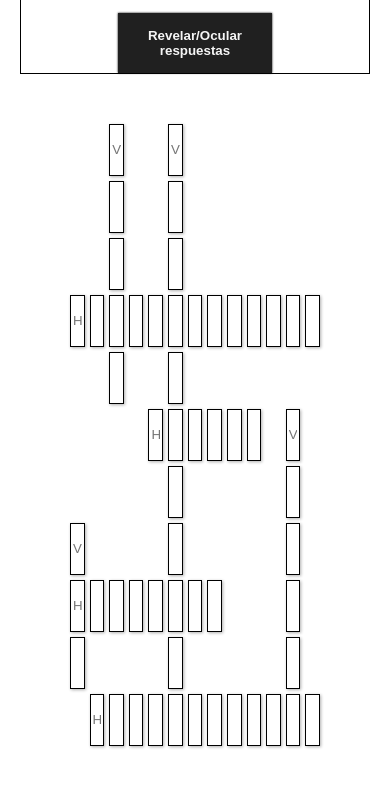
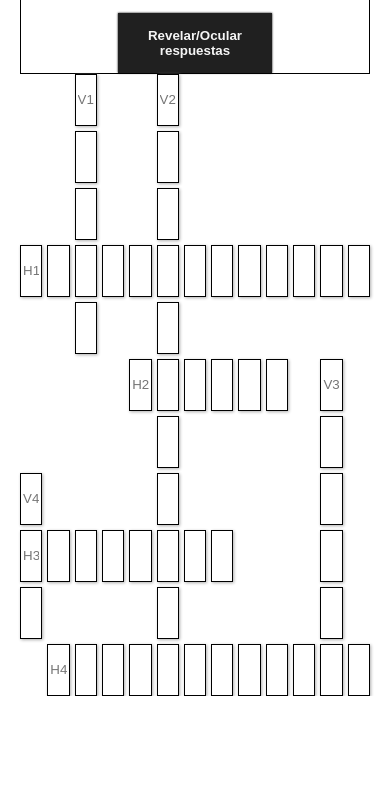
Before and after one commit to LuisRodarte11207/CrucigramaPOO2025, a plain HTML site: page index.html in a window 390 px wide. Shown: the part 538-1326 px from the top of the page. After the commit the page ends 1234 px from the top, so only its background shows below. Drawn offline with Linux system fonts and the light colour scheme.

Commit message:
Add files via upload
Updated CSS

```diff
--- a/style.css
+++ b/style.css
@@ -117,4 +117,8 @@ input {
     grid-template-columns: 1fr;
     grid-template-areas: "menu" "game";
   }
+
+  .grid-container {
+    padding: 0;
+  }
 }
```
